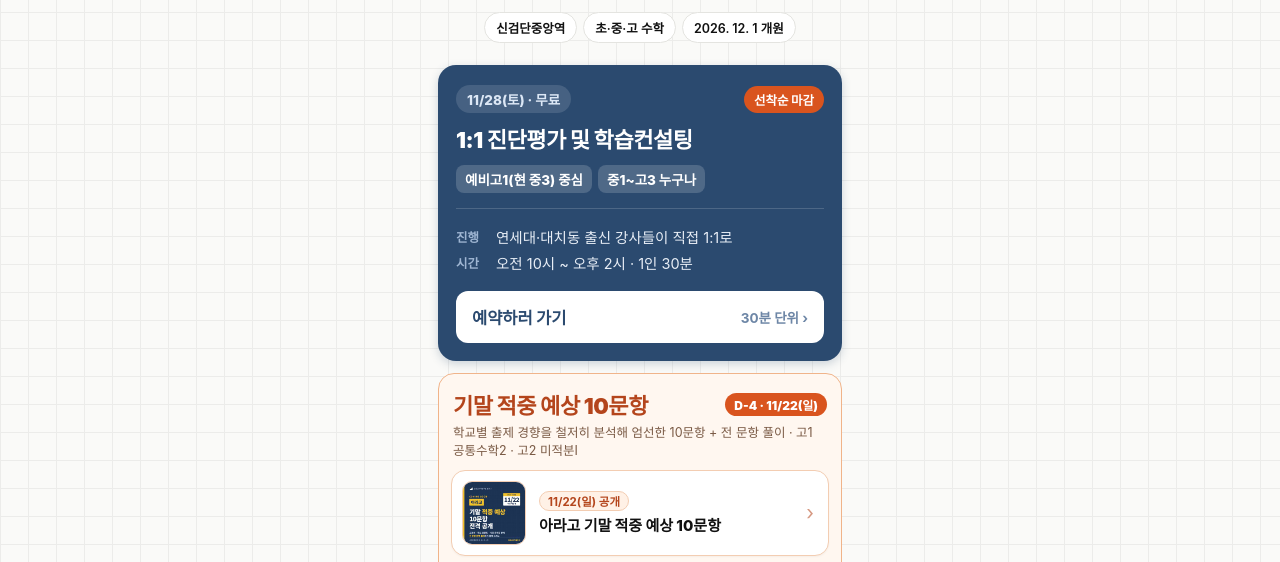
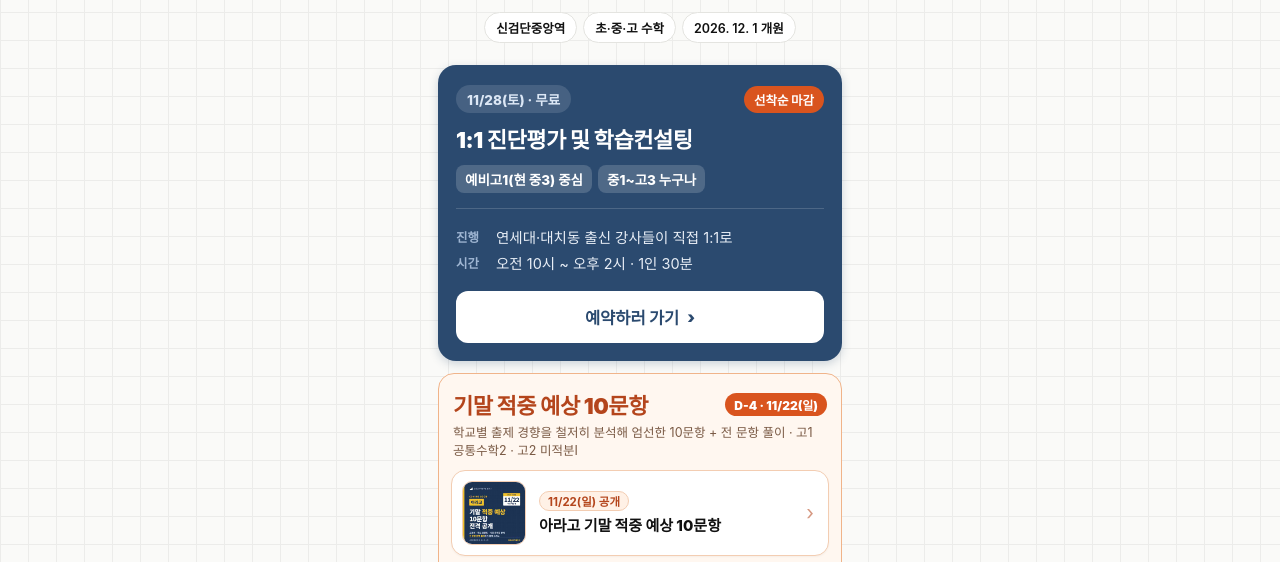
Before and after one commit to firstclassmath/firstclassmath.github.io, a plain HTML site: page index.html in a window 1280 px wide. Shown: the part 184-746 px from the top of the page. Drawn offline with Linux system fonts and the light colour scheme; no server answers.

Commit message:
예약 버튼 문구 가운데 정렬, '30분 단위' 표시 삭제
Co-Authored-By: Claude Opus 5.5 <noreply@anthropic.com>

```diff
--- a/index.html
+++ b/index.html
@@ -98,8 +98,9 @@ form.card input:focus,form.card select:focus,form.card textarea:focus{outline:2p
 .bk .meta{margin:15px 0 0;padding:13px 0 0;border-top:1px solid rgba(255,255,255,.16)}
 .bk .meta .r{display:flex;gap:10px;font-size:14.5px;color:#e8eef6;line-height:1.5;margin:5px 0;word-break:keep-all}
 .bk .meta i{font-style:normal;flex:none;width:30px;font-size:12.5px;font-weight:800;color:#9fb6d3;padding-top:2px}
-.bk .go{display:flex;align-items:center;justify-content:space-between;margin-top:16px;background:#fff;color:var(--blue);border-radius:12px;padding:14px 16px;font-size:16.5px;font-weight:900}
-.bk .go span{font-size:13.5px;font-weight:700;color:#6d86a6}
+.bk .go{display:flex;align-items:center;justify-content:center;gap:8px;margin-top:16px;background:#fff;color:var(--blue);border-radius:12px;padding:14px 16px;font-size:16.5px;font-weight:900}
+.bk .go span{font-size:16.5px;font-weight:900;color:var(--blue)}
+.bk .go span.hot,.bk .go span.end{font-size:13px}
 .bk .go span.hot{color:#fff;background:#d9541e;border-radius:999px;padding:3px 10px;font-weight:900}
 .bk .go span.end{color:#fff;background:#9a9a96;border-radius:999px;padding:3px 10px;font-weight:900}
 .hit .sub{word-break:keep-all}
@@ -124,7 +125,7 @@ form.card input:focus,form.card select:focus,form.card textarea:focus{outline:2p
       <div class="r"><i>진행</i>연세대·대치동 출신 강사들이 직접 1:1로</div>
       <div class="r"><i>시간</i>오전 10시 ~ 오후 2시 · 1인 30분</div>
     </div>
-    <div class="go">예약하러 가기 <span id="bk_st">30분 단위 ›</span></div>
+    <div class="go">예약하러 가기 <span id="bk_st">›</span></div>
   </a>
 
   <!-- 적중 예고(손으로 관리). 11/22 공개 글이 나오면 링크를 공개 글로 바꿀 것 -->
@@ -139,7 +140,7 @@ form.card input:focus,form.card select:focus,form.card textarea:focus{outline:2p
   fetch("https://script.google.com/macros/s/AKfycbxb1c5Ley4LgloAW98MVHugVrq3D3EokX5Ts9Hev8R2AlPlKKrcTYH8N0zZF_83P_x7/exec").then(r=>r.json()).then(s=>{
     try{localStorage.setItem("bk_status",JSON.stringify({t:Date.now(),cap:s.cap,counts:s.counts}))}catch(e){}
     var v=Object.values(s.counts||{}),tot=v.length*s.cap,n=v.reduce((a,c)=>a+Math.min(c,s.cap),0),e=document.getElementById("bk_st");
-    if(!tot)return; if(n>=tot){e.textContent="예약 마감";e.className="end";} else if(n*2>=tot){e.textContent="마감임박 ›";e.className="hot";}
+    if(!tot)return; if(n>=tot){e.textContent="예약 마감";e.className="end";} else if(n*2>=tot){e.textContent="마감임박";e.className="hot";}
   }).catch(()=>{});</script>
   <script>(function(){var d=Math.ceil((new Date(2026,10,22)-new Date().setHours(0,0,0,0))/864e5),e=document.getElementById("hit_dd");
     if(d>0)e.textContent="D-"+d+" · 11/22(일)";else if(d===0)e.textContent="오늘 공개!";else e.textContent="공개 중";})()</script>
```
